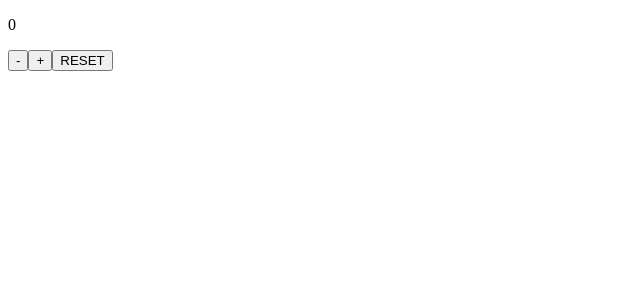
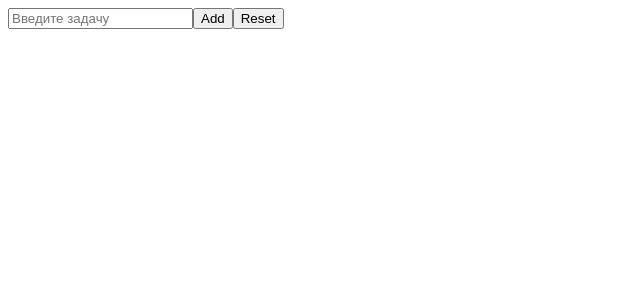
Before and after one commit to kirillaowens/redux_practise, a React (Create React App) app: page / in a window 1280 px wide. Shown: the top 300 px of the page, without its empty margins (0-640 px from the left). Built offline with nearby package versions, Linux system fonts and the light colour scheme.

Commit message:
simple todo no mutation

```diff
--- a/src/App.js
+++ b/src/App.js
@@ -1,16 +1,43 @@
+import { useState } from "react";
 import { useSelector, useDispatch } from "react-redux";
 
 function App() {
-  const count = useSelector((state) => state);
+  const todos = useSelector((state) => state);
   const dispatch = useDispatch();
+  const [title, setTitle] = useState("");
+
+  const addToDo = () => {
+    if (!title.trim()) return;
+
+    dispatch({
+      type: "ADD",
+      title,
+    });
+
+    setTitle("");
+  };
 
   return (
     <div className="App">
       <header className="App-header">
-        <p>{count}</p>
-        <button onClick={() => dispatch({ type: "DECREMENT" })}>-</button>
-        <button onClick={() => dispatch({ type: "INCREMENT" })}>+</button>
-        <button onClick={() => dispatch({ type: "RESET" })}>RESET</button>
+        <input
+          type="text"
+          placeholder="Введите задачу"
+          value={title}
+          onChange={(e) => setTitle(e.target.value)}
+        />
+        {todos.map((todo) => (
+          <div className="todo" key={todo.id} style={{display: "flex"}}>
+            <p className="title">{todo.title}</p>
+            <input
+              type="checkbox"
+              checked={todo.isCompleted}
+              onChange={() => dispatch({ type: "TOGGLE", todoId: todo.id })}
+            />
+          </div>
+        ))}
+        <button onClick={addToDo}>Add</button>
+        <button onClick={() => dispatch({ type: "RESET" })}>Reset</button>
       </header>
     </div>
   );
--- a/src/store.js
+++ b/src/store.js
@@ -1,13 +1,21 @@
 import { legacy_createStore as createStore } from "redux";
 
-const initialState = 0;
+const initialState = [];
+let nextToDoId = 0;
 
 const reducer = (state = initialState, action) => {
   switch (action.type) {
-    case "INCREMENT":
-      return state + 1;
-    case "DECREMENT":
-      return state - 1;
+    case "ADD":
+      return [
+        ...state,
+        { title: action.title, id: ++nextToDoId, isCompleted: false },
+      ];
+    case "TOGGLE":
+      return state.map((todo) =>
+        todo.id === action.todoId
+          ? { ...todo, isCompleted: !todo.isCompleted }
+          : todo
+      );
     case "RESET":
       return initialState;
     default:
@@ -15,6 +23,20 @@ const reducer = (state = initialState, action) => {
   }
 };
 
+export const addToDo = (title) => {
+  return {
+    type: "ADD",
+    title,
+  };
+};
+
+export const toggleToDo = (todoId) => {
+  return {
+    type: "TOGGLE",
+    todoId,
+  };
+};
+
 const store = createStore(reducer);
 
 export default store;
```
